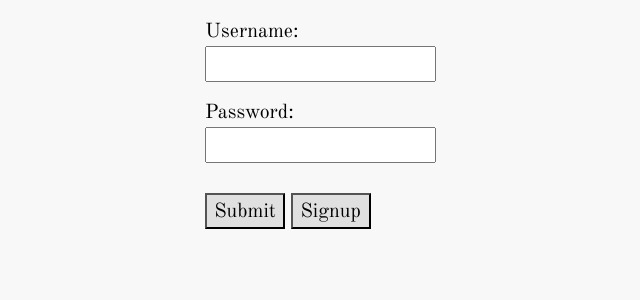
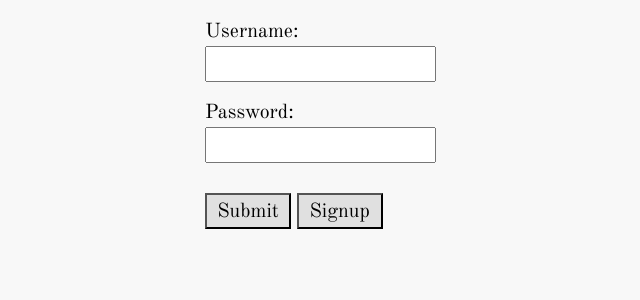
Before and after one commit to jeremyjohnson7/cs3750_a3, a PHP site: page / in a window 1280 px wide. Shown: the top 300 px of the page, without its empty margins (195-835 px from the left). Run offline with PHP 8.4, Linux system fonts and the light colour scheme.

Commit message:
More Layout

```diff
--- a/www/css/styles.css
+++ b/www/css/styles.css
@@ -22,7 +22,7 @@ body, input, button {
 
 input[type=button], button {
     background: #e0e0e0;
-    min-width: 80px;
+    min-width: 86px;
 }
 
 html {
@@ -62,6 +62,23 @@ li:empty {
     margin-bottom: 15px;
 }
 
-#item, #ritem, button[onclick=addItem()], button[onclick=removeItem()] {
-    float: right;
+#addb, #removeb {
+    width: 100%;
 }
+
+#item, #ritem {
+    /*display: flex;*/
+    width: calc(100% - 100px);
+    /*width: 100%;*/
+    /*float: left;*/
+    /*flex: 2;*/
+    overflow: hidden;
+}
+
+button[onclick=addItem()], button[onclick=removeItem()] {
+    /*float: right;*/
+}
+
+input+button {
+    margin-left: 8px;
+}
```
